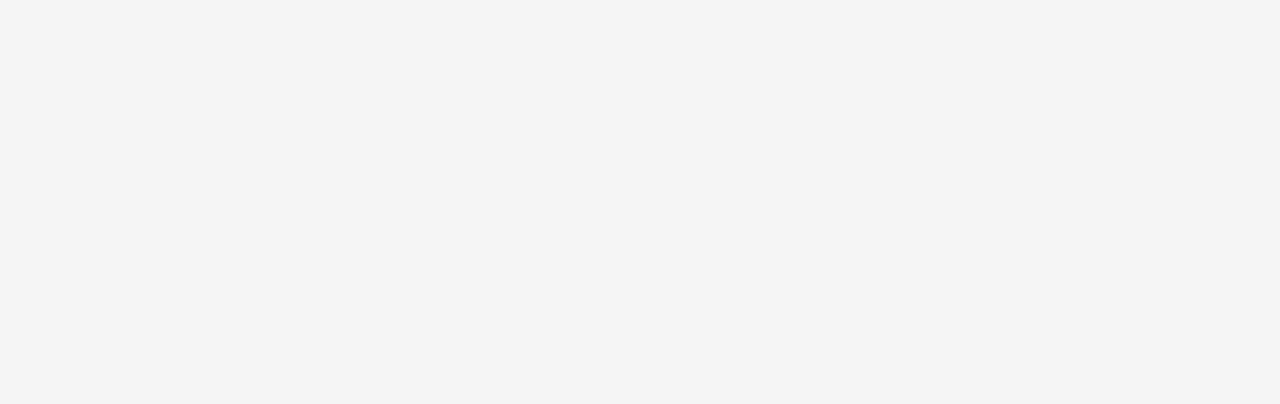
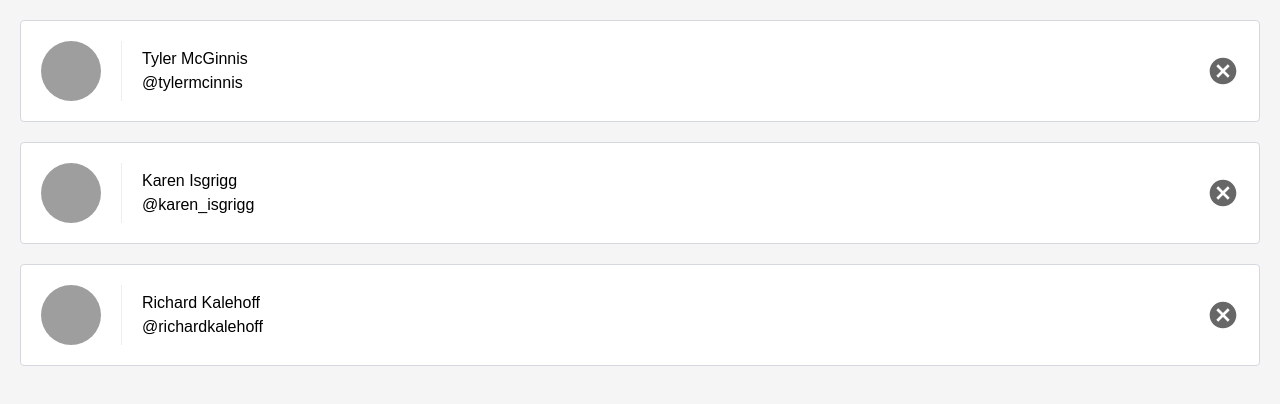
Before and after one commit to mauricioschneider/udacity-react-contacts, a React (Create React App) app: page / in a window 1280 px wide. Shown: the top 404 px of the page. Built offline with nearby package versions, Linux system fonts and the light colour scheme.

Commit message:
Display contact details

```diff
--- a/src/components/App.js
+++ b/src/components/App.js
@@ -8,19 +8,19 @@
       id: "tyler",
       name: "Tyler McGinnis",
       handle: "@tylermcinnis",
-      avatarURL: "http://lostlhost:5001/tyler.jpg"
+      avatarURL: "http://localhost:5001/tyler.jpg"
     },
     {
       id: "karen",
       name: "Karen Isgrigg",
       handle: "@karen_isgrigg",
-      avatarURL: "http://lostlhost:5001/karen.jpg"
+      avatarURL: "http://localhost:5001/karen.jpg"
     },
     {
       id: "richard",
       name: "Richard Kalehoff",
       handle: "@richardkalehoff",
-      avatarURL: "http://lostlhost:5001/richard.jpg"
+      avatarURL: "http://localhost:5001/richard.jpg"
     }
   ];
 
--- a/src/components/ListContacts.js
+++ b/src/components/ListContacts.js
@@ -1,5 +1,23 @@
 const ListContacts = ({contacts}) => {
-    return <ol className="contact-list"></ol>
+    return (
+    <ol className="contact-list">
+        {contacts.map((contact) => (
+            <li key={contact.id} className="contact-list-item">
+                <div
+                    className="contact-avatar"
+                    style={{
+                        backgroundImage: `url(${contact.avatarURL})`
+                    }}
+                ></div>
+                <div className="contact-details">
+                    <p>{contact.name}</p>
+                    <p>{contact.handle}</p>
+                </div>
+                <button className="contact-remove">Remove</button>
+            </li>
+        ))}
+    </ol>
+    )
 }
 
 export default ListContacts;
```
